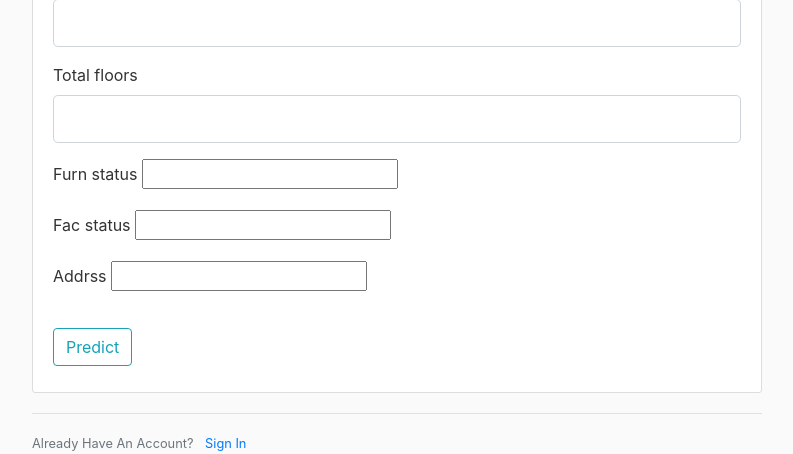
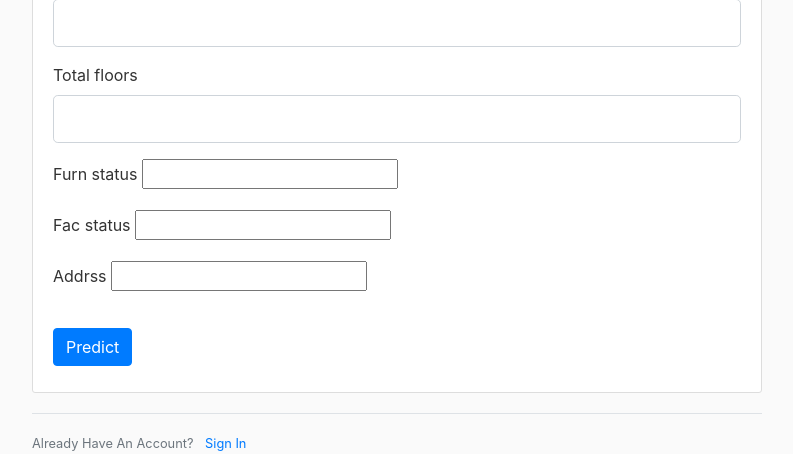
Before and after one commit to shravankumargottala/Hyderabad_House_Price_Prediction, a Flask app: template templates/flatprice.html in a window 1280 px wide. Shown: the part 761-1215 px from the top of the page, without its empty margins (53-846 px from the left). Run offline with Flask 2, Linux system fonts and the light colour scheme; the template is opened without the code that fills it: most values are stand-ins (such as "Sample title", 1, 10 or a date in 2020); form fields are guessed from the names that the template uses; parts of the project's set-up code (start-up, migrations or seed data) failed here and were passed over; some libraries are stand-ins or nearby versions.

Commit message:
Add files via upload

```diff
--- a/templates/flatprice.html
+++ b/templates/flatprice.html
@@ -131,7 +131,7 @@
                 </div>
             </fieldset>
             <div class="form-group">
-		<button type="submit" class="btn btn-outline-info" value="submit">Predict</button>
+				<button type="submit" class="btn btn-primary" value="submit" onClick="checkform();">Predict</button>
             </div>
         </form>
     </div>
@@ -143,8 +143,6 @@
 {% block head %}
     <script>
     function checkform() {
-	alert("ENtered")
-	alert(document.house_form.No_of_Bathrooms.value)
     	if( parseInt(document.house_form.Supr_Area.value) < parseInt(document.house_form.Carp_Area.value) ) {
             alert("Plese enter the carpet value is less than are equal to super area");
             document.house_form.Carp_Area.value = ""
```
Lines whose indentation alone changed are shown as unchanged.
